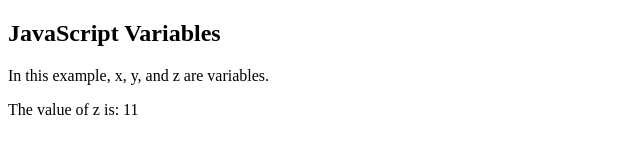
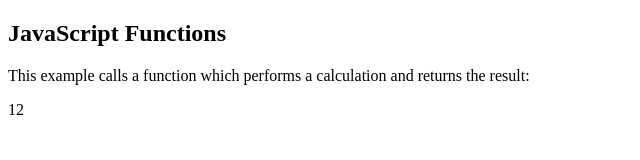
Before and after one commit to mahmire22/JS-coding-exercise, a plain HTML site: page index.html in a window 1280 px wide. Shown: the whole page, without its empty margins (0-640 px from the left). Drawn offline with Linux system fonts and the light colour scheme.

Commit message:
Update index.html

```diff
--- a/index.html
+++ b/index.html
@@ -1,21 +1,21 @@
 <!DOCTYPE html>
 <html>
-<head>
-	<title>coding-excercise-1</title>
-</head>
 <body>
-<h2>JavaScript Variables</h2>
 
-<p>In this example, x, y, and z are variables.</p>
+<h2>JavaScript Functions</h2>
+
+<p>This example calls a function which performs a calculation and returns the result:</p>
 
 <p id="demo"></p>
 
 <script>
-var x = 5;
-var y = 6;
-var z = x + y;
-document.getElementById("demo").innerHTML =
-"The value of z is: " + z;
+var x = myFunction(4, 3);
+document.getElementById("demo").innerHTML = x;
+
+function myFunction(a, b) {
+  return a * b;
+}
 </script>
+
 </body>
 </html>
```
